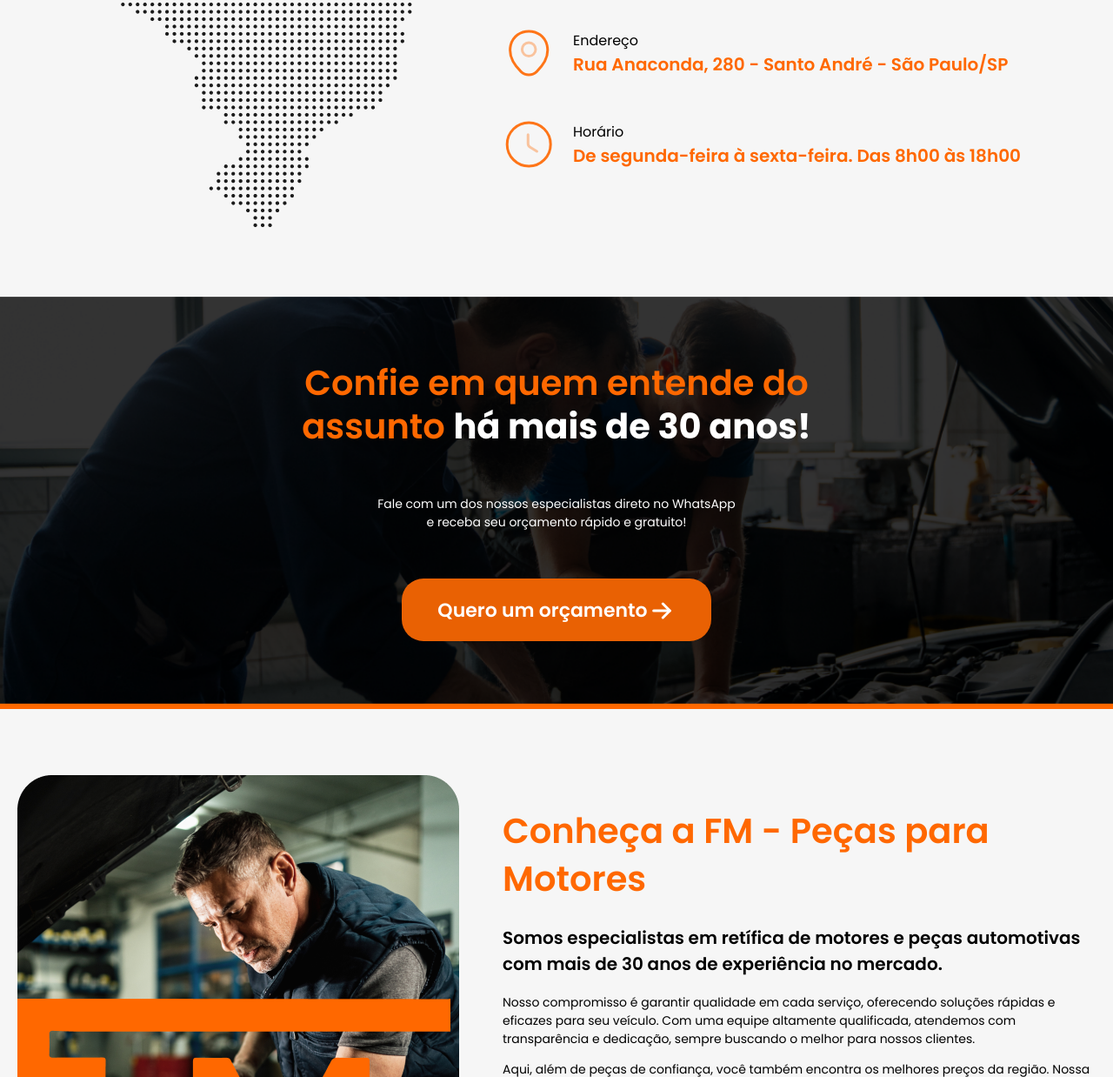
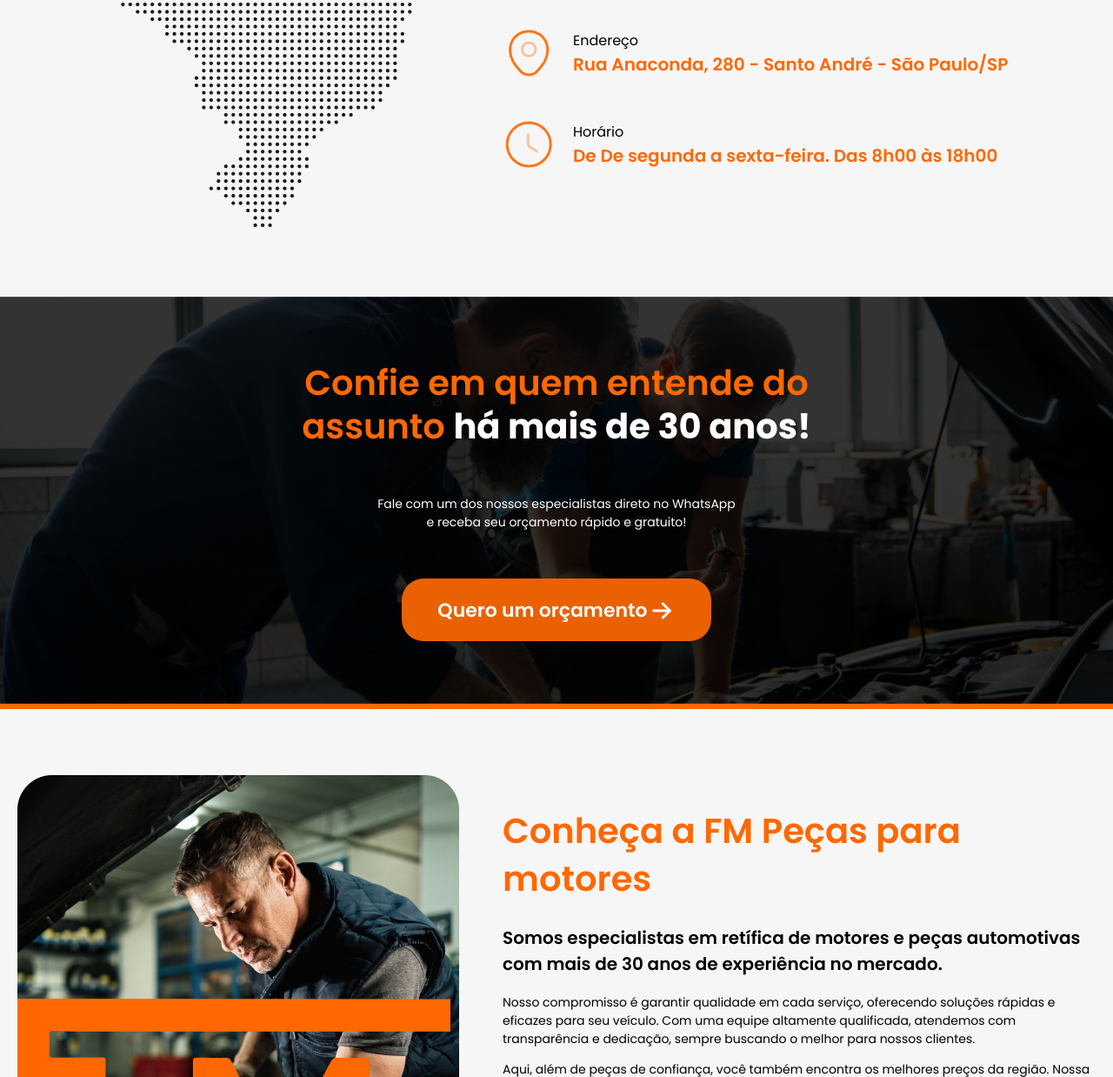
Before and after one commit to Degrau-Publicidade-e-Internet/FM-Pe-as-para-Motores, a plain HTML site: page index.html in a window 1280 px wide. Shown: the part 2236-3474 px from the top of the page at 87% size. Drawn offline with Linux system fonts and the light colour scheme.

Commit message:
Revisar conteúdo - 86a5hbf25

```diff
--- a/index.html
+++ b/index.html
@@ -303,7 +303,7 @@
 
                             <div class="horario">
                                 <h3>Horário</h3>
-                                <strong>De segunda-feira à sexta-feira. Das 8h00 às 18h00</strong>
+                                <strong>De  De segunda a sexta-feira. Das 8h00 às 18h00</strong>
                             </div>
                         </div>
                     </div>
@@ -340,7 +340,7 @@
                     </div>
                     <div class="textos-quemsomos">
                         <div class="titulo-quemsomos">
-                            <h2>Conheça a FM - Peças para Motores</h2>
+                            <h2>Conheça a FM Peças para motores</h2>
                         </div>
                         <div class="texto-quemsomos">
                             <h3>
```
